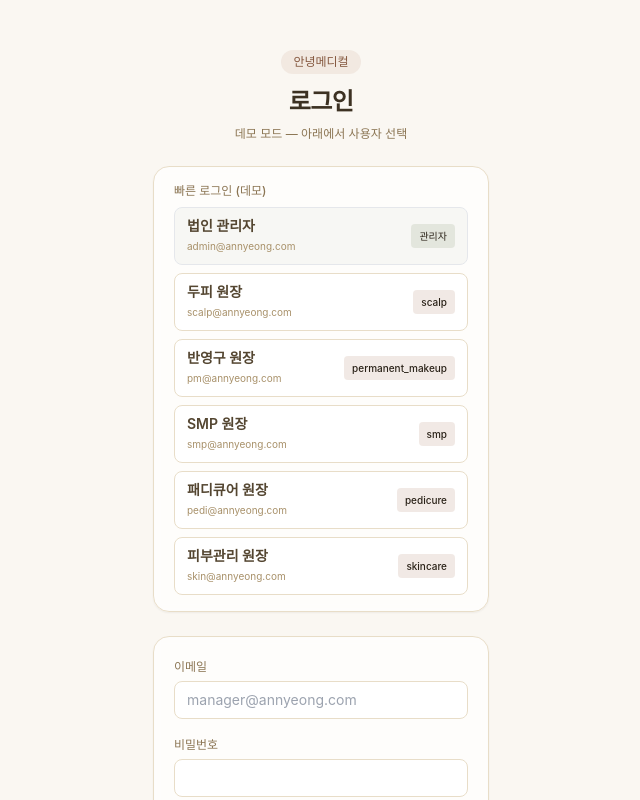
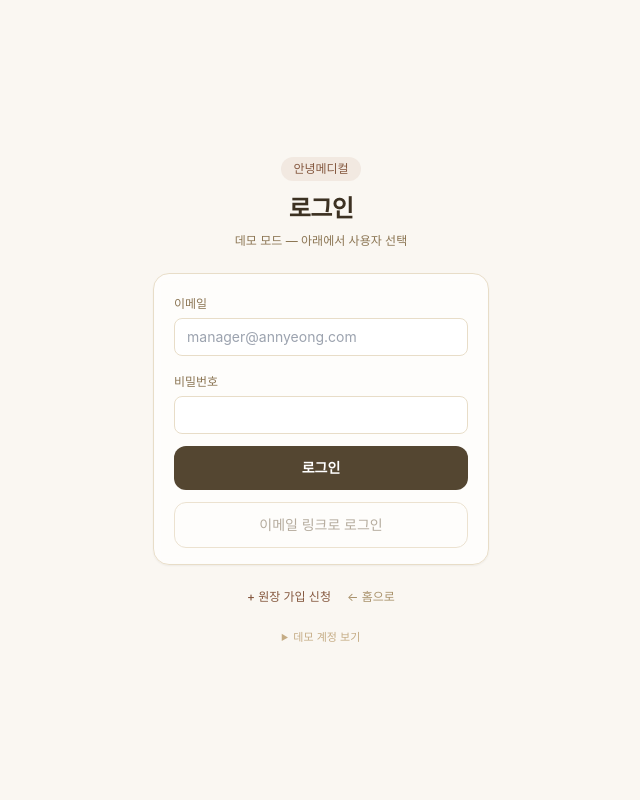
Before and after one commit to jaewonhyeon9-ctrl/annyeong-jungsan, a Next.js app: page /login in a window 1280 px wide. Shown: the top 800 px of the page, without its empty margins (319-959 px from the left). Built offline with nearby package versions, Linux system fonts and the light colour scheme.

Commit message:
Hide 빠른 로그인 — '데모 계정 보기' details 로 접기
기본은 일반 로그인 폼만 표시. 시연용 mock 계정 목록은
'데모 계정 보기' 클릭 시에만 노출 (실 운영 분위기).

Co-Authored-By: Claude Opus 4.7 (1M context) <noreply@anthropic.com>

```diff
--- a/src/app/login/page.tsx
+++ b/src/app/login/page.tsx
@@ -118,45 +118,7 @@ function LoginInner() {
         </p>
       </header>
 
-      {!isSupabaseActive && mockUsers.length > 0 && (
-        <Card className="w-full">
-          <CardBody>
-            <div className="mb-2 text-xs font-medium text-sand-600">
-              빠른 로그인 (데모)
-            </div>
-            <div className="grid gap-2">
-              {mockUsers.map((u) => (
-                <button
-                  key={u.id}
-                  type="button"
-                  onClick={() => loginAsMock(u)}
-                  className={`flex items-center justify-between rounded-lg border px-3 py-2 text-left text-sm transition hover:border-clay-400 ${
-                    u.role === "admin"
-                      ? "border-moss-300 bg-moss-500/5"
-                      : "border-sand-200 bg-white"
-                  }`}
-                >
-                  <div>
-                    <div className="font-semibold text-sand-800">
-                      {u.displayName}
-                    </div>
-                    <div className="text-[10px] text-sand-500">{u.email}</div>
-                  </div>
-                  <span
-                    className={`rounded px-2 py-0.5 text-[10px] font-medium ${
-                      u.role === "admin"
-                        ? "bg-moss-500/15 text-moss-700"
-                        : "bg-clay-500/15 text-clay-700"
-                    }`}
-                  >
-                    {u.role === "admin" ? "관리자" : u.partId ?? "원장"}
-                  </span>
-                </button>
-              ))}
-            </div>
-          </CardBody>
-        </Card>
-      )}
+{/* 빠른 로그인은 details 아래로 접어둠 — 데모 시연용 */}
 
       <Card className="w-full">
         <CardBody className="space-y-3">
@@ -216,6 +178,33 @@ function LoginInner() {
           ← 홈으로
         </Link>
       </div>
+
+      {/* 데모 계정 (접힌 상태로) */}
+      {!isSupabaseActive && mockUsers.length > 0 && (
+        <details className="w-full">
+          <summary className="cursor-pointer text-center text-[11px] text-sand-400 hover:text-sand-600">
+            데모 계정 보기
+          </summary>
+          <div className="mt-2 grid gap-1.5">
+            {mockUsers.map((u) => (
+              <button
+                key={u.id}
+                type="button"
+                onClick={() => loginAsMock(u)}
+                className="flex items-center justify-between rounded-lg border border-sand-200 bg-white px-3 py-2 text-left text-xs hover:border-clay-400"
+              >
+                <div>
+                  <span className="font-semibold text-sand-800">
+                    {u.displayName}
+                  </span>
+                  <span className="ml-2 text-[10px] text-sand-500">{u.email}</span>
+                </div>
+                <span className="text-[10px] text-sand-400">바로 로그인 →</span>
+              </button>
+            ))}
+          </div>
+        </details>
+      )}
     </main>
   );
 }
```
